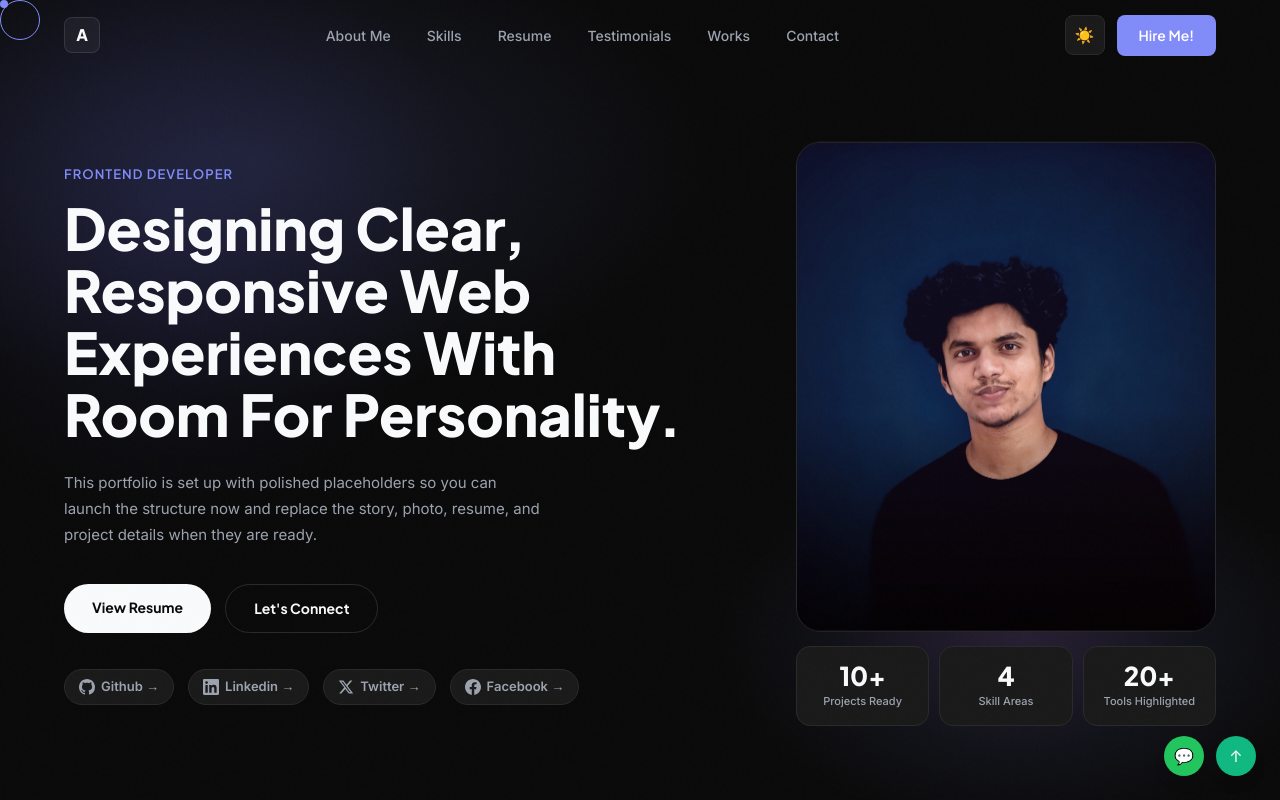
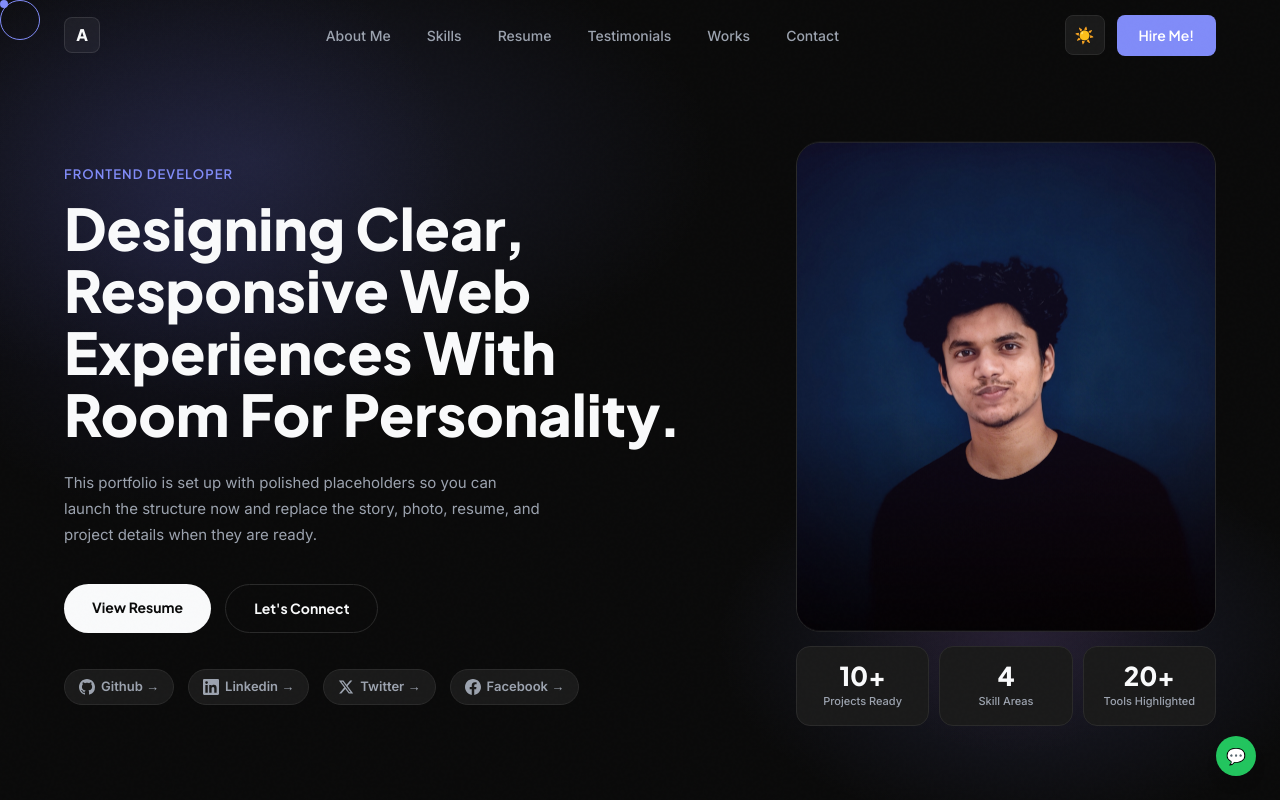
Before and after one commit to arafat-hossen-sabbir/portfolioo, a Next.js app: page / in a window 1280 px wide. Shown: the top 800 px of the page. Built offline with nearby package versions, Linux system fonts and the light colour scheme.

Commit message:
silly mistake

```diff
--- a/src/app/components/Footer.js
+++ b/src/app/components/Footer.js
@@ -103,15 +103,6 @@ export default function Footer() {
         >
           💬
         </a>
-
-        <button
-          onClick={() =>
-            window.scrollTo({ top: 0, behavior: "smooth" })
-          }
-          className="w-10 h-10 rounded-full bg-emerald-500 text-white flex items-center justify-center shadow-lg hover:scale-105 transition"
-        >
-          ↑
-        </button>
       </div>
     </footer>
   );
```
